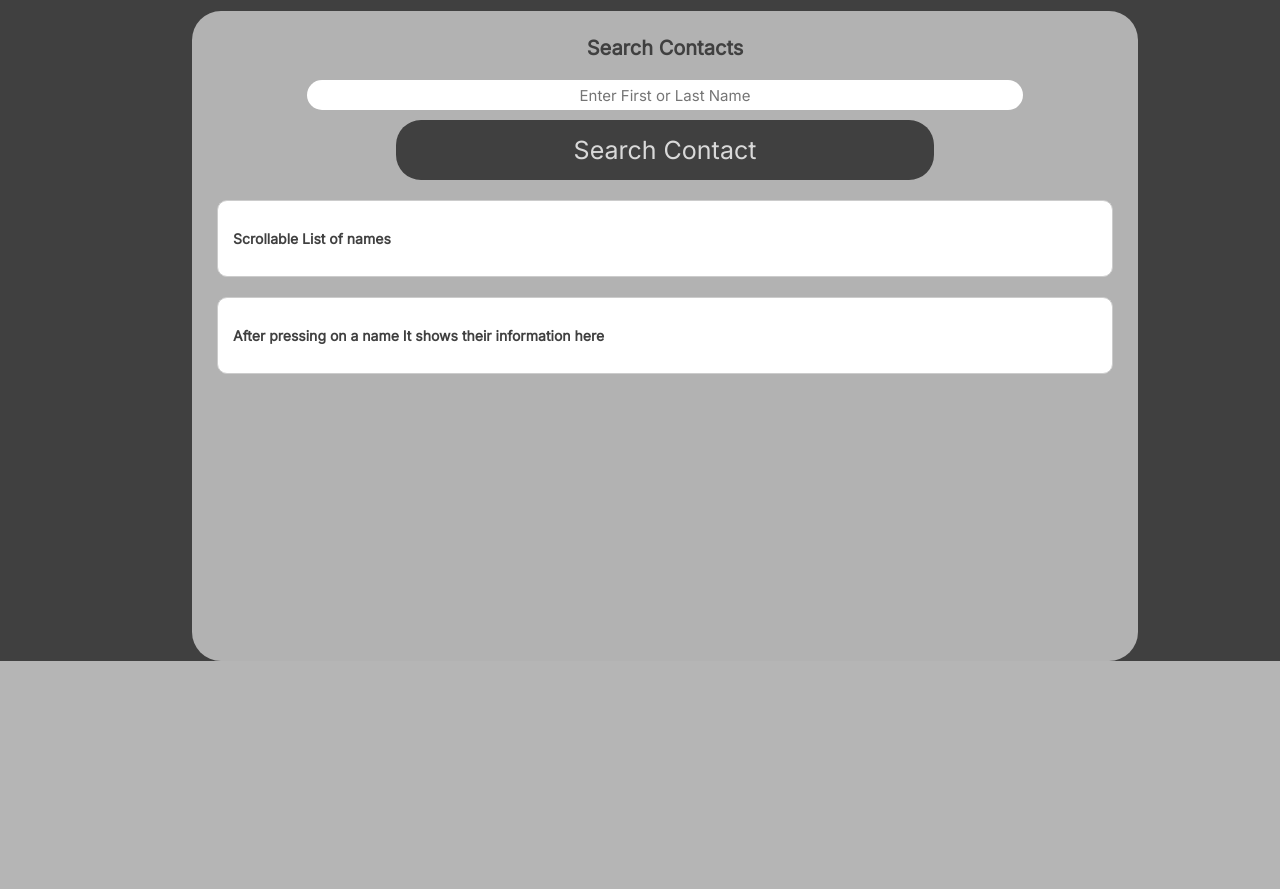
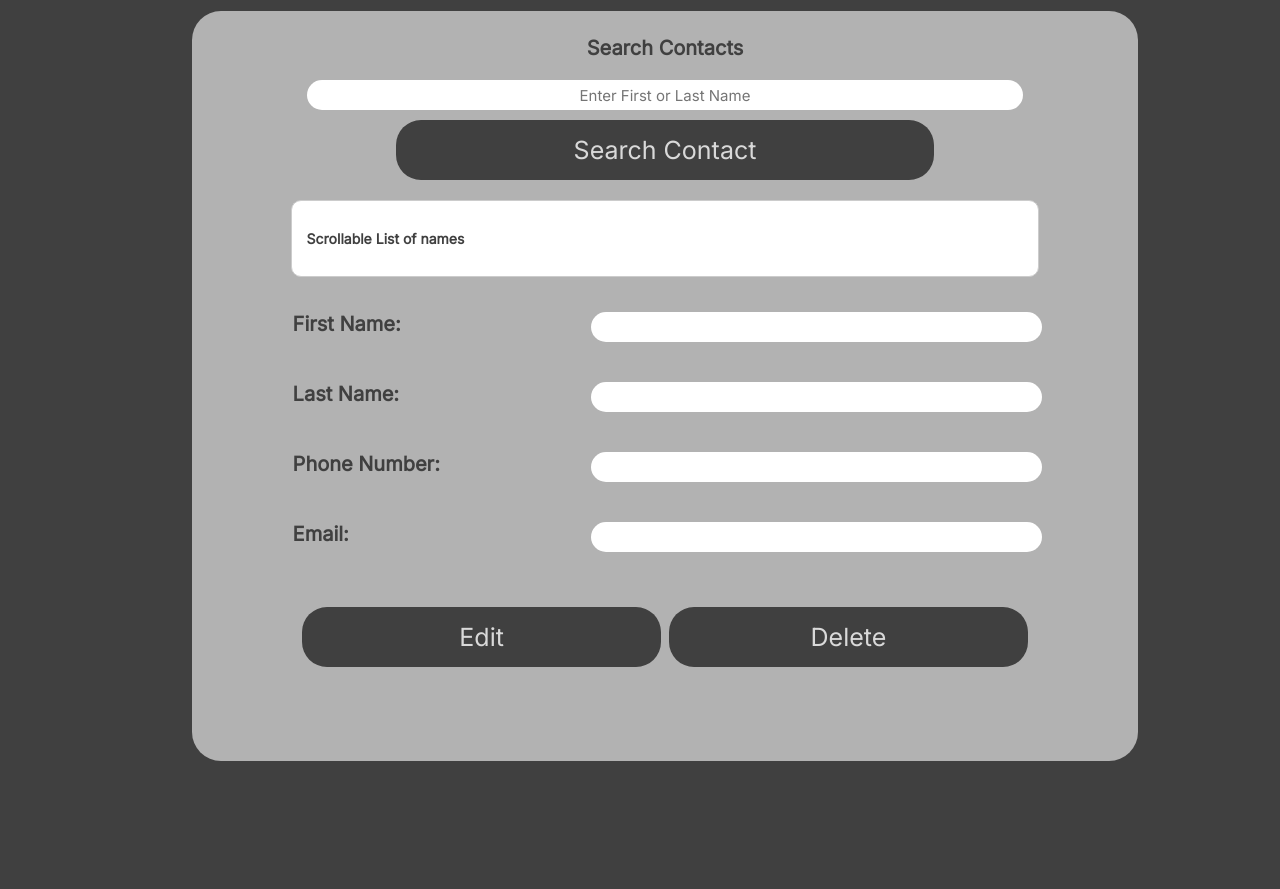
Before and after one commit to fgxmt/LAMP-Project-Group20, a PHP site: page /searchContact.html in a window 1280 px wide. Shown: the part 177-1066 px from the top of the page. Before the commit the page ends 838 px from the top, so only its background shows below. Run offline with PHP 8.4, Linux system fonts and the light colour scheme.

Commit message:
Finished some contact page stuff

```diff
--- a/css/search.css
+++ b/css/search.css
@@ -71,15 +71,18 @@ input[type="text"],input[type="password"],input[type="email"]{
     height:30px;
     outline:none;
     border:none;
+
 }
 
 /* Inserting Search Contacts Page */
 #searchContactDiv
 {
     width: 35%;
-    height: 600px;
+    height: 700px;
     margin-top: 10%;
+    margin-bottom: 10%;
     margin-left: 30%;
+    margin-right: 30%;
     text-align: center;
     padding: 10px;
     border-radius:29px;
@@ -177,10 +180,11 @@ input[type="text"],input[type="password"],input[type="email"]{
   color: #95060a;
   text-decoration: underline;
 }
-
-#resultsB {
+#resultsA {
     margin-top: 20px;
     padding: 15px;
+    margin-left:auto;
+    margin-right:auto;
     background-color: #ffffff;
     border-radius: 10px;
     text-align: left;
@@ -189,6 +193,55 @@ input[type="text"],input[type="password"],input[type="email"]{
     max-height: 300px;
     overflow-y: auto;
     border: 1px solid #ccc;
+    width:80%
+}
+
+#resultsB {
+    margin-top: 20px;
+    padding: 15px;
+    border-radius: 10px;
+    text-align: left;
+    font-size: 14px;
+    color: #404040;
+    max-height: 300px;
+    overflow-y: auto;
+}
+
+#inputBlock{
+    padding-bottom:70px;
+}
+#inputHeaders{
+    display: flex;
+    float: left;
+    font-Size: 20px;
+    width: 25%;
+    margin-left:7%;
+}
+#inputField{
+    display: flex;
+    float: right;
+    justify-content: center;
+    width: 65%;
+    /* padding-right:10%; */
+}
+
+#edit{
+    font-size: 25px;
+    width:40%;
+    height:60px;
+    border:none;
+    background-color: #404040;
+    color:#D9D9D9;
+    font-family:'Inter';
+}
+#delete{
+    font-size: 25px;
+    width:40%;
+    height:60px;
+    border:none;
+    background-color: #404040;
+    color:#D9D9D9;
+    font-family:'Inter';
 }
 
 .result-item {
--- a/searchContact.html
+++ b/searchContact.html
@@ -26,12 +26,52 @@
         <button type="button" id="sButton" class="buttons"> Search Contact </button>
     </div>
 
-    <div id="resultsB">
+    <div id="resultsA">
         <p>Scrollable List of names</p>
     </div>
 
     <div id="resultsB">
-        <p>After pressing on a name It shows their information here</p>
+        <div id = "inputBlock">
+            <div id="inputHeaders">
+                <span id="contact-Text">First Name:</span>
+            </div>
+            <div id="inputField">
+                <input type="text" id="firstName"><br />
+            </div>
+	    </div>
+
+        <div id = "inputBlock">
+            <div id="inputHeaders">
+                <span id="contact-Text">Last Name:</span>
+            </div>
+            <div id="inputField">
+                <input type="text" id="lastName"><br />
+            </div>
+	    </div>
+
+        <div id = "inputBlock">
+            <div id="inputHeaders">
+                <span id="contact-Text">Phone Number:</span>
+            </div>
+            <div id="inputField">
+                <input type="text" id="phoneNum"><br />
+            </div>
+	    </div>
+
+        <div id = "inputBlock">
+            <div id="inputHeaders">
+                <span id="contact-Text">Email:</span>
+            </div>
+            <div id="inputField">
+                <input type="text" id="emailInfo"><br />
+            </div>
+	    </div>
+
+    </div>
+
+    <div>
+        <button type="button" id="edit" class="buttons"> Edit </button>
+        <button type="button" id="delete" class="buttons"> Delete </button>
     </div>
 
 </div>
```
Also changed, not shown: css/contacts.css (+16 -0 lines).
